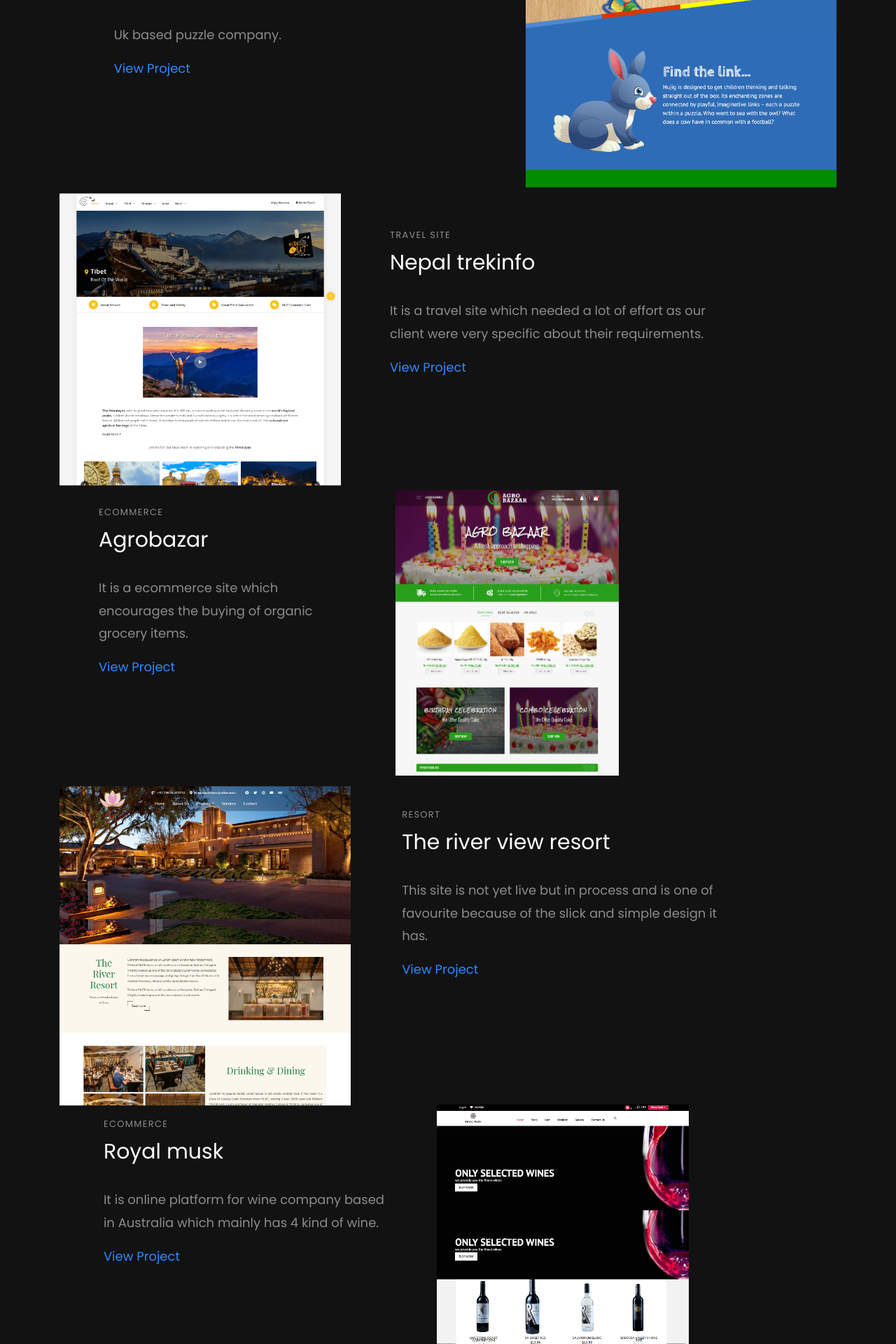
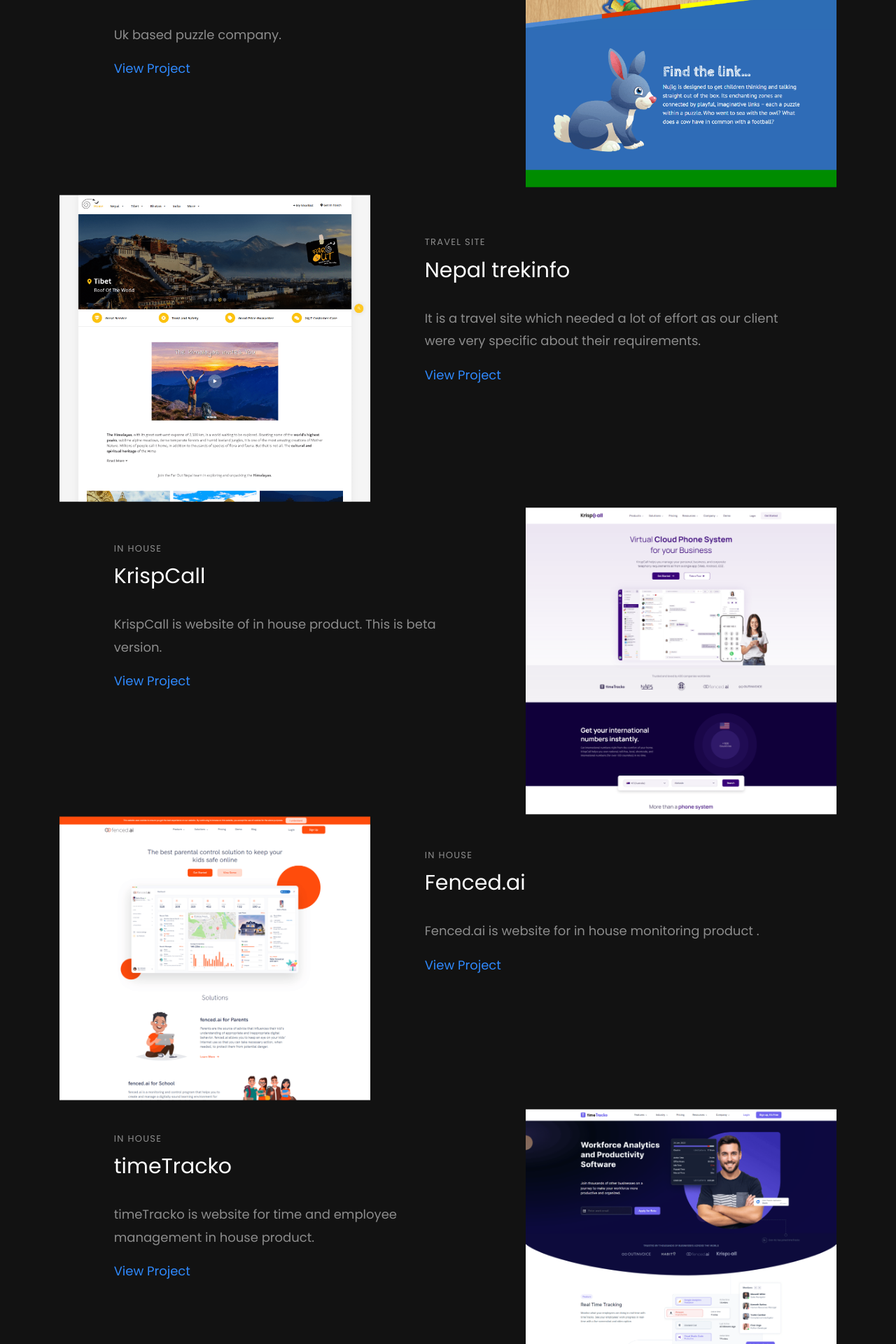
Before and after one commit to khusbooshrestha/portfolio, a PHP site: page / in a window 1280 px wide. Shown: the part 2520-4440 px from the top of the page at 70% size. Run offline with PHP 8.4, Linux system fonts and the light colour scheme; some libraries are stand-ins or nearby versions; some web fonts are replaced.

Commit message:
new projects updated

```diff
--- a/index.html
+++ b/index.html
@@ -45,100 +45,21 @@
     <meta name="theme-color" content="#ffffff">
   </head>
   <body>
-
     <div class="KW_progressContainer">
       <div class="KW_progressBar">
 
       </div>
     </div>
     <div class="page">
-    <nav id="colorlib-main-nav" role="navigation">
-      <a href="#" class="js-colorlib-nav-toggle colorlib-nav-toggle active"><i></i></a>
-      <div class="js-fullheight colorlib-table">
-        <div class="img" style="background-image: url(images/pp.jpg);"></div>
-        <div class="colorlib-table-cell js-fullheight">
-          <div class="row no-gutters">
-            <div class="col-md-12 text-center">
-              <h1 class="mb-4"><a href="index.html" class="logo">Khusboo Shrestha</a></h1>
-              <ul>
-                <li class="active"><a href="index.html"><span><small>01</small>Home</span></a></li>
-                <li><a href="about.html"><span><small>02</small>Resume</span></a></li>
-                <li><a href="services.html"><span><small>03</small>Services</span></a></li>
-                <li><a href="portfolio.html"><span><small>04</small>Portfolio</span></a></li>
-                <li><a href="blog.html"><span><small>05</small>Blog</span></a></li>
-                <li><a href="contact.html"><span><small>06</small>Contact</span></a></li>
-              </ul>
-            </div>
-          </div>
-        </div>
-      </div>
-    </nav>
-    <!DOCTYPE html>
-<html lang="en">
-  <head>
-    <title>Portfolio</title>
-    <meta charset="utf-8">
-    <meta name="viewport" content="width=device-width, initial-scale=1, shrink-to-fit=no">
-
-    <link href="https://fonts.googleapis.com/css?family=Poppins:300,400,700" rel="stylesheet">
-
-    <link rel="stylesheet" href="css/open-iconic-bootstrap.min.css">
-    <link rel="stylesheet" href="css/animate.css">
-
-    <link rel="stylesheet" href="css/owl.carousel.min.css">
-    <link rel="stylesheet" href="css/owl.theme.default.min.css">
-    <link rel="stylesheet" href="css/magnific-popup.css">
-
-    <link rel="stylesheet" href="css/aos.css">
-
-    <link rel="stylesheet" href="css/ionicons.min.css">
-
-    <link rel="stylesheet" href="css/bootstrap-datepicker.css">
-    <link rel="stylesheet" href="css/jquery.timepicker.css">
-
-
-    <link rel="stylesheet" href="css/flaticon.css">
-    <link rel="stylesheet" href="css/icomoon.css">
-    <link rel="stylesheet" href="css/style.css">
-  </head>
-  <body>
-
-    <div class="KW_progressContainer">
-      <div class="KW_progressBar">
-
-      </div>
-    </div>
-    <div class="page">
-    <nav id="colorlib-main-nav" role="navigation">
-      <a href="#" class="js-colorlib-nav-toggle colorlib-nav-toggle active"><i></i></a>
-      <div class="js-fullheight colorlib-table">
-        <div class="img" style="background-image: url(images/pp.jpg);"></div>
-        <div class="colorlib-table-cell js-fullheight">
-          <div class="row no-gutters">
-            <div class="col-md-12 text-center">
-              <h1 class="mb-4"><a href="index.html" class="logo">Khusboo Shrestha</a></h1>
-              <ul>
-                <li class="active"><a href="index.html"><span><small>01</small>Home</span></a></li>
-                <li><a href="about.html"><span><small>02</small>Resume</span></a></li>
-                <li><a href="services.html"><span><small>03</small>Services</span></a></li>
-                <li><a href="portfolio.html"><span><small>04</small>Portfolio</span></a></li>
-                <li><a href="blog.html"><span><small>05</small>Blog</span></a></li>
-                <li><a href="contact.html"><span><small>06</small>Contact</span></a></li>
-              </ul>
-            </div>
-          </div>
-        </div>
-      </div>
-    </nav>
-      <div id="colorlib-page">
+      <div id="khusboo-page">
       <header>
         <div class="container">
           <div class="row">
             <div class="col-md-12">
-              <div class="colorlib-navbar-brand">
-                <a class="colorlib-logo" href="index.php"><span class="logo-img" style="background-image: url(images/pp.jpg);"></span>Khusboo Shrestha</a>
+              <div class="khusboo-navbar-brand">
+                <a class="khusboo-logo" href="index.php"><span class="logo-img" style="background-image: url(images/pp.jpg);"></span>Khusboo Shrestha</a>
               </div>
-              <!-- <a href="#" class="js-colorlib-nav-toggle colorlib-nav-toggle"><i></i></a> -->
+              <!-- <a href="#" class="js-khusboo-nav-toggle khusboo-nav-toggle"><i></i></a> -->
             </div>
           </div>
         </div>
@@ -163,7 +84,7 @@
             <div class="row slider-text align-items-center text-center justify-content-center" data-scrollax-parent="true">
               <div class="col-md-12 ftco-animate" data-scrollax=" properties: { translateY: '70%' }">
                 <p><a href="#" class="scroll">I'm from Kathmandu,Nepal.</a></p>
-                <h1 class="mb-3" data-scrollax="properties: {translateY: '30%', opacity: 1.6}">A Web Designer</h1>
+                <h1 class="mb-3" data-scrollax="properties: {translateY: '30%', opacity: 1.6}">A Frontend Developer</h1>
               </div>
             </div>
           </div>
@@ -181,7 +102,7 @@
                 <h1 class="bold-text">About</h1>
                 <div class="p-5">
                   <h2 class="mb-5">Hi! I'm Khusboo</h2>
-                  <p>I am a ambivert as a person and web-designer by profession.</p>
+                  <p>I am a ambivert as a person and frontend developer by profession.</p>
                    <a href="cv.pdf" download>Click to view my resume</a>
                   <ul class="ftco-footer-social list-unstyled mt-4">
                     <li><a href="cv.pdf" download><span class="icon-download"></span></a></li>
@@ -238,7 +159,6 @@
               <p><a href="https://nujig.co.uk/" target="_blank">View Project</a></p>
             </div>
           </div>
-          <div class="row no-gutters">
           <div class="block-3 d-md-flex ftco-animate" data-scrollax-parent="true">
             <a href="https://nepaltrekkingfo.com/" target="_blank" class="pic image d-flex justify-content-center align-items-center" style="background-image: url('images/work-1.png'); " data-scrollax=" properties: { translateY: '-30%'}">
               <div class="icon d-flex text-center justify-content-center align-items-center">
@@ -253,43 +173,42 @@
             </div>
           </div>
           <div class="block-3 d-md-flex ftco-animate" data-scrollax-parent="true">
-            <a href="http://theagrobazar.com/" target="_blank" class="pic image order-2 d-flex justify-content-center align-items-center" style="background-image: url('images/work-2.png'); " data-scrollax=" properties: { translateY: '-30%'}">
+            <a href="https://krispcall.com/" target="_blank" class="pic image order-2 d-flex justify-content-center align-items-center" style="background-image: url('images/work-2.png'); " data-scrollax=" properties: { translateY: '-30%'}">
               <div class="icon d-flex text-center justify-content-center align-items-center">
                 <span class="icon-search"></span>
               </div>
             </a>
             <div class="text order-1">
-              <h4 class="subheading">Ecommerce</h4>
-              <h2 class="heading"><a href="http://theagrobazar.com/" target="_blank">Agrobazar</a></h2>
-              <p>It is a ecommerce site which encourages the buying of organic grocery items.</p>
-              <p><a href="http://theagrobazar.com/" target="_blank">View Project</a></p>
+              <h4 class="subheading">In house</h4>
+              <h2 class="heading"><a href="https://krispcall.com/" target="_blank">KrispCall</a></h2>
+              <p>KrispCall is website of in house product. This is beta version.</p>
+              <p><a href="https://krispcall.com/" target="_blank">View Project</a></p>
             </div>
           </div>
           <div class="block-3 d-md-flex ftco-animate" data-scrollax-parent="true">
-            <a href="http://ultrabytegroup.com/resort/" target="_blank"class="pic image d-flex justify-content-center align-items-center" style="background-image: url('images/work-3.png'); " data-scrollax=" properties: { translateY: '-30%'}">
+            <a href="https://fenced.ai/" target="_blank" class="pic image order-1 d-flex justify-content-center align-items-center" style="background-image: url('images/work-4.png'); " data-scrollax=" properties: { translateY: '-30%'}">
               <div class="icon d-flex text-center justify-content-center align-items-center">
                 <span class="icon-search"></span>
               </div>
             </a>
-            <div class="text">
-              <h4 class="subheading">Resort</h4>
-              <h2 class="heading"><a href="http://ultrabytegroup.com/resort/" target="_blank">The river view resort</a></h2>
-              <p>This site is not yet live but in process and is one of favourite because of the slick and simple design it has.</p>
-              <p><a href="http://ultrabytegroup.com/resort/" target="_blank">View Project</a></p>
+            <div class="text order-2">
+              <h4 class="subheading">In house</h4>
+              <h2 class="heading"><a href="https://fenced.ai/" target="_blank">Fenced.ai</a></h2>
+              <p>Fenced.ai is website for in house monitoring product .</p>
+              <p><a href="https://fenced.ai/" target="_blank">View Project</a></p>
             </div>
           </div>
           <div class="block-3 d-md-flex ftco-animate" data-scrollax-parent="true">
-            <a href="https://royalmuskwine.com.au/" target="_blank" class="pic image order-2 d-flex justify-content-center align-items-center" style="background-image: url('images/work-4.png'); " data-scrollax=" properties: { translateY: '-30%'}">
+            <a href="https://timetracko.com/" target="_blank"class="order-2 pic image d-flex justify-content-center align-items-center" style="background-image: url('images/work-3.png'); " data-scrollax=" properties: { translateY: '-30%'}">
               <div class="icon d-flex text-center justify-content-center align-items-center">
                 <span class="icon-search"></span>
               </div>
             </a>
             <div class="text order-1">
-              <h4 class="subheading">Ecommerce</h4>
-              <h2 class="heading"><a href="https://royalmuskwine.com.au/" target="_blank">Royal musk</a></h2>
-              <p>It is online platform for wine company based in Australia which mainly has 4 kind of wine.</p>
-              <p><a href="https://royalmuskwine.com.au/" target="_blank">View Project</a></p>
-            </div>
+              <h4 class="subheading">In house</h4>
+              <h2 class="heading"><a href="https://timetracko.com/" target="_blank">timeTracko</a></h2>
+              <p>timeTracko is website for time and employee management in house product.</p>
+              <p><a href="https://timetracko.com/" target="_blank">View Project</a></p>
             </div>
           </div>
         </div>
@@ -327,8 +246,8 @@
             <div class="col-md-5 counter-wrap ftco-animate">
               <div class="block-18">
                 <div class="text">
-                  <span class="ftco-label">Cups of coffee</span>
-                  <strong class="number" data-number="100">0</strong>
+                  <span class="ftco-label">Projects on wordpress</span>
+                  <strong class="number" data-number="15">15</strong>
                 </div>
               </div>
             </div>
--- a/js/main.js
+++ b/js/main.js
@@ -72,16 +72,16 @@ $(document).ready(function($) {
 
 	var burgerMenu = function() {
 
-		$('.js-colorlib-nav-toggle').on('click', function(event) {
+		$('.js-khusboo-nav-toggle').on('click', function(event) {
 			event.preventDefault();
 			var $this = $(this);
 			if( $('body').hasClass('menu-show') ) {
 				$('body').removeClass('menu-show');
-				$('#colorlib-main-nav > .js-colorlib-nav-toggle').removeClass('show');
+				$('#khusboo-main-nav > .js-khusboo-nav-toggle').removeClass('show');
 			} else {
 				$('body').addClass('menu-show');
 				setTimeout(function(){
-					$('#colorlib-main-nav > .js-colorlib-nav-toggle').addClass('show');
+					$('#khusboo-main-nav > .js-khusboo-nav-toggle').addClass('show');
 				}, 900);
 			}
 		})
```
Also changed, not shown: contact.html (deleted, +0 -174 lines), scss/style.scss (+15 -15 lines), css/style.css, images/work-2.png, images/work-3.png, images/work-4.png, 1 other file. Lines whose indentation alone changed are shown as unchanged.
